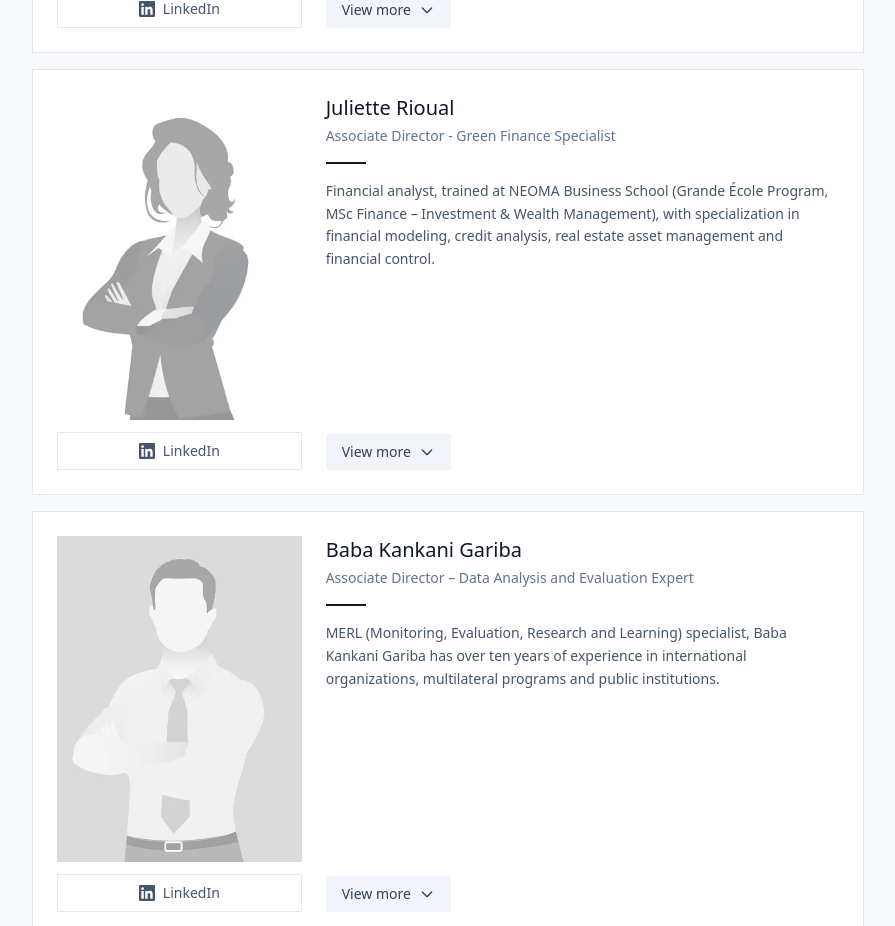
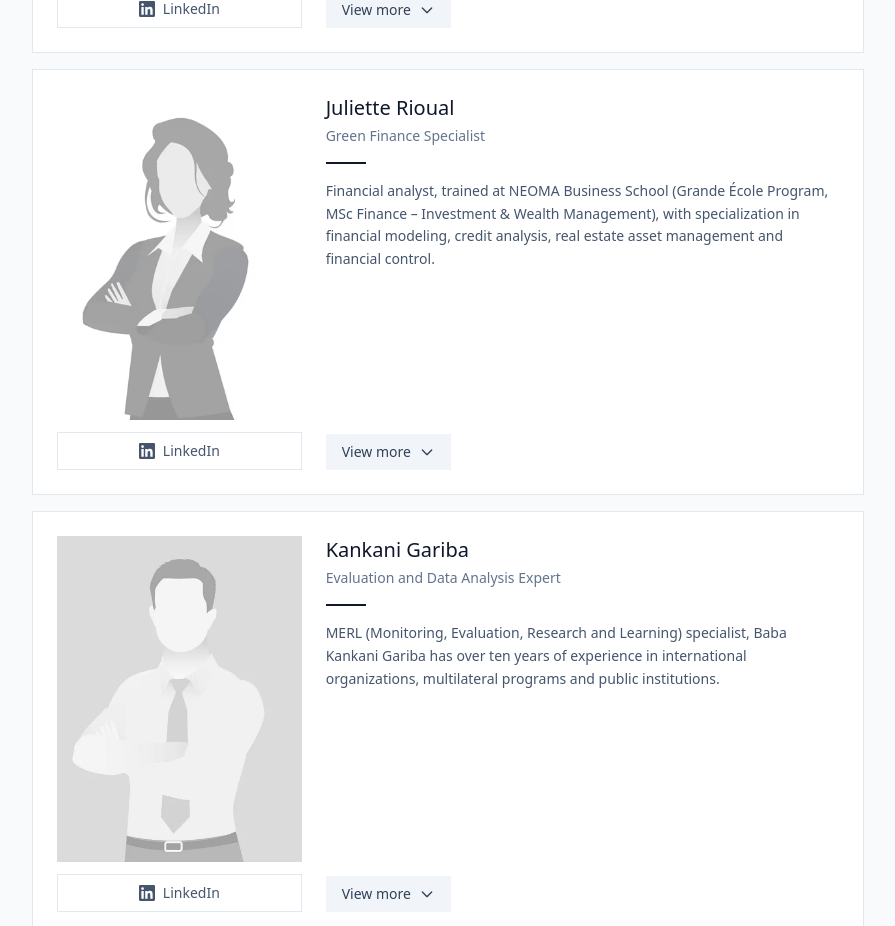
Before and after one commit to SalimDiallo/aguifa-finance, a Next.js app: page /team in a window 1280 px wide. Shown: the part 1680-2606 px from the top of the page, without its empty margins (192-1087 px from the left). Built offline with nearby package versions, Linux system fonts and the light colour scheme.

Commit message:
update prjects images page

```diff
--- a/app/team/page.tsx
+++ b/app/team/page.tsx
@@ -57,7 +57,7 @@ const teamMembers: TeamMember[] = [
   {
     id: 'pema',
     name: 'Pema Guilavogui',
-    role: 'Associate Director - Politique Publique et Developpement Durable',
+    role: 'Directeur Associé Politique Publique et Developpement Durable',
     roleEn: 'Associate Director - Public Policy and Sustainable Development',
     shortBio: 'Haut cadre de l\'administration publique guinéenne, Pema Guilavogui cumule plus de quinze années d\'expérience en planification du développement, analyse économique, politiques publiques et coordination institutionnelle.',
     shortBioEn: 'Senior executive of the Guinean public administration, Pema Guilavogui has over fifteen years of experience in development planning, economic analysis, public policies and institutional coordination.',
@@ -87,8 +87,8 @@ const teamMembers: TeamMember[] = [
   {
     id: 'juliette',
     name: 'Juliette Rioual',
-    role: 'Associate Director - Spécialiste Finance verte ',
-    roleEn: 'Associate Director - Green Finance Specialist',
+    role: 'Spécialiste Finance verte',
+    roleEn: 'Green Finance Specialist',
     shortBio: 'Analyste financière, formée à NEOMA Business School (Programme Grande École, MSc Finance – Investment & Wealth Management), avec une spécialisation en modélisation financière, analyse crédit, gestion d\'actifs immobiliers et contrôle financier.',
     shortBioEn: 'Financial analyst, trained at NEOMA Business School (Grande École Program, MSc Finance – Investment & Wealth Management), with specialization in financial modeling, credit analysis, real estate asset management and financial control.',
     fullBio: [
@@ -120,9 +120,9 @@ const teamMembers: TeamMember[] = [
   },
   {
     id: 'baba',
-    name: 'Baba Kankani Gariba',
-    role: 'Associate Director – Data Analyst, Expert Suivi Evaluation et Analyse de données',
-    roleEn: 'Associate Director – Data Analysis and Evaluation Expert',
+    name: 'Kankani Gariba',
+    role: 'Expert Suivi Evaluation et Analyse de données',
+    roleEn: 'Evaluation and Data Analysis Expert',
     shortBio: 'Spécialiste du Monitoring, Evaluation, Research and Learning (MERL), Baba Kankani Gariba cumule plus de dix années d\'expérience au sein d\'organisations internationales, programmes multilatéraux et institutions publiques.',
     shortBioEn: 'MERL (Monitoring, Evaluation, Research and Learning) specialist, Baba Kankani Gariba has over ten years of experience in international organizations, multilateral programs and public institutions.',
     fullBio: [
```
